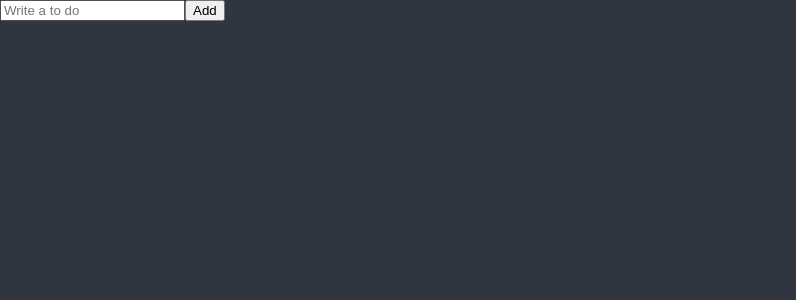
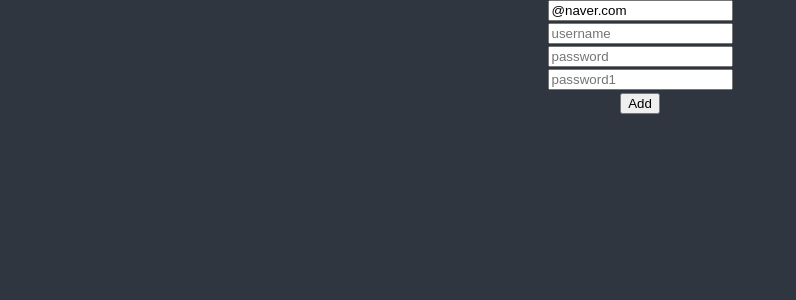
Before and after one commit to batteryhun/react-todo-app, a React (Create React App) app: page / in a window 1280 px wide. Shown: the top 300 px of the page, without its empty margins (0-796 px from the left). Built offline with nearby package versions, Linux system fonts and the light colour scheme.

Commit message:
react-hook-form

```diff
--- a/src/ToDoList.tsx
+++ b/src/ToDoList.tsx
@@ -1,15 +1,85 @@
 import { useForm } from "react-hook-form";
 
+interface IForm {
+  Email: string;
+  username: string;
+  password: string;
+  password1: string;
+  extraError?: string;
+}
+
 function ToDoList() {
-  const { register, formState, handleSubmit } = useForm();
-  const onVaild = (data: any) => {};
+  const {
+    register,
+    formState: { errors },
+    handleSubmit,
+    setError,
+  } = useForm<IForm>({
+    defaultValues: {
+      Email: "@naver.com",
+    },
+  });
+  const onVaild = (data: IForm) => {
+    if (data.password !== data.password1) {
+      return setError(
+        "password1",
+        { message: "Password are not the same" },
+        { shouldFocus: true }
+      );
+    }
+    // setError("extraError", { message: "server offline" });
+  };
+
   return (
     <div>
-      <form onSubmit={handleSubmit(onVaild)}>
+      <form
+        style={{
+          display: "flex",
+          flexDirection: "column",
+          gap: "1px",
+          alignItems: "center",
+        }}
+        onSubmit={handleSubmit(onVaild)}
+      >
         <input
-          {...register("toDo", { required: true })}
-          placeholder="Write a to do"
+          {...register("Email", {
+            required: "Email is required",
+            pattern: {
+              value: /^[A-Za-z0-9._%+-]+@naver.com$/,
+              message: "Only @naver.com E-mails allowed!",
+            },
+          })}
+          placeholder="ABC@naver.com"
         />
+        <span>{errors?.Email?.message as string}</span>
+        <input
+          {...register("username", {
+            required: "username is required",
+            validate: {
+              noPoco: (value) =>
+                value.includes("poco") ? "No poco allowed" : true,
+            },
+          })}
+          placeholder="username"
+        />
+        <span>{errors?.username?.message as string}</span>
+        <input
+          {...register("password", { required: "password is required" })}
+          placeholder="password"
+        />
+        <span>{errors?.password?.message as string}</span>
+        <input
+          {...register("password1", {
+            required: "Password is required",
+            minLength: {
+              value: 5,
+              message: "your password is too short",
+            },
+          })}
+          placeholder="password1"
+        />
+        <span>{errors?.password1?.message as string}</span>
+        <span>{errors?.extraError?.message as string}</span>
         <button>Add</button>
       </form>
     </div>
```
